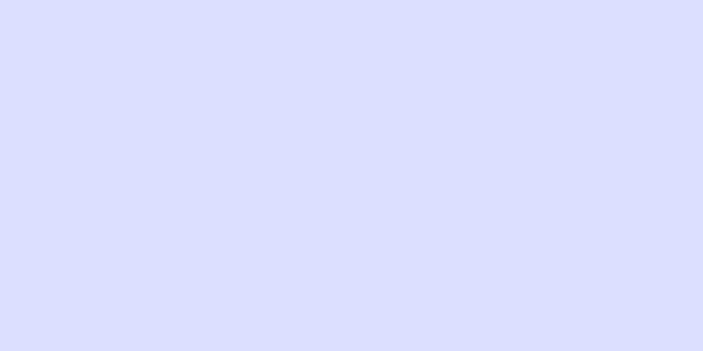
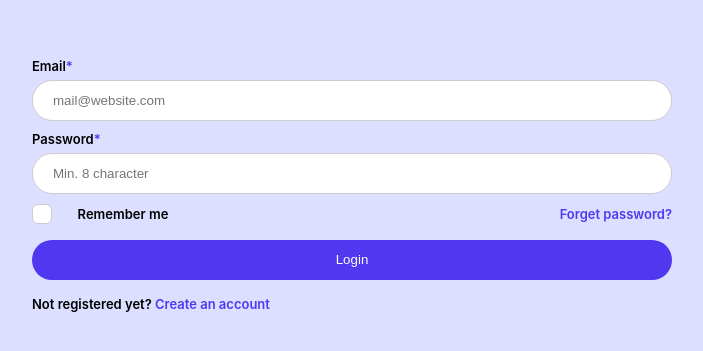
Before and after one commit to kgergo99/syncee_login_test, a React (Create React App) app in the folder login_app/: page / in a window 1280 px wide. Shown: the part 215-566 px from the top of the page, without its empty margins (288-991 px from the left). Built offline with nearby package versions, Linux system fonts and the light colour scheme.

Commit message:
Basic login form created

```diff
--- a/login_app/src/assets/global.css
+++ b/login_app/src/assets/global.css
@@ -1,7 +1,15 @@
+* {
+  --accent-color: rgb(81, 55, 240);
+}
+
 *, *::after, *::before {
   box-sizing: border-box;
 }
 
+html {
+  font-family: -apple-system, BlinkMacSystemFont, "Segoe UI", "Roboto", "Oxygen", "Ubuntu", "Cantarell", "Fira Sans", "Droid Sans", "Helvetica Neue", sans-serif;
+
+}
 
 body {
   margin: 0;
@@ -10,3 +18,8 @@ body {
 
   background-color: rgb(220, 223, 255);
 }
+
+a {
+  text-decoration: none;
+  color: var(--accent-color);
+}
--- /dev/null
+++ b/login_app/src/components/LoginForm.js
@@ -0,0 +1,135 @@
+import { useState } from "react";
+import styled from "styled-components";
+
+const FormContainer = styled.div`
+    font-size: 13px;
+    font-weight: 600;
+    display: flex;
+    flex-direction: column;
+    align-items: center;
+    justify-content: center;
+    min-height: 100vh;
+`;
+
+const Form = styled.form`
+    display: flex;
+    flex-direction: column;
+    align-items: left;
+
+    width: 50%;
+`;
+
+const Input = styled.input`
+    margin-top: 0.8vh;
+    margin-bottom: 1.2vh;
+    padding: 12px 20px;
+    border: 1px solid #ccc;
+    border-radius: 20px;
+`;
+
+const CheckboxContainer = styled.div`
+    display: flex;
+    align-items: center;
+    justify-content: space-between;
+
+`;
+const CheckboxConnector = styled.div`
+    display: flex;
+    align-items: center;
+    justify-content: space-around;
+    gap: 0px 2vw;
+`;
+
+
+const CheckboxLabel = styled.label`
+`;
+
+const Link = styled.a`
+`;
+
+const Checkbox = styled.input`
+    margin 0px;
+    margin-right: 1.8vw;
+
+    opacity: 0;
+    position: absolute;
+
+`;
+
+const CustomCheckbox = styled.div`
+    width: 15px;
+    height: 15px;
+    padding: 9px;
+    border: 1px solid #ccc;
+    border-radius: 6px;
+    background-color: ${props => (props.checked ? "var(--accent-color)" : "white")};
+    display: flex;
+    align-items: center;
+    justify-content: center;
+    cursor: pointer;
+`;
+
+const ColorizedSpan = styled.span`
+  color: var(--accent-color);
+`;
+
+const Button = styled.button`
+    margin-top: 2vh;
+    margin-bottom: 2vh;
+    padding: 1.6vh;
+    background-color: var(--accent-color);
+    color: #fff;
+    border: none;
+    border-radius: 25px;
+    cursor: pointer;
+`;
+
+function LoginForm() {
+    const [email, setEmail] = useState("");
+    const [password, setPassword] = useState("");
+    const [rememberMe, setRememberMe] = useState("");
+    const [error, setError] = useState("");
+
+    return (
+      <FormContainer>
+        <Form>
+            <label htmlFor="email">Email<ColorizedSpan>*</ColorizedSpan></label>
+            <Input
+                id="email"
+                className="email"
+                type="email"
+                placeholder="mail@website.com"
+                onChange={ (e) => setEmail(e.target.value) }
+            />
+            <label htmlFor="password">Password<ColorizedSpan>*</ColorizedSpan></label>
+            <Input
+                id="pwd"
+                className="pwd"
+                type="password"
+                placeholder="Min. 8 character"
+                onChange={ (e) => setPassword(e.target.value) }
+            />
+            <CheckboxContainer>
+                <CheckboxConnector>
+                    <Checkbox
+                        type="checkbox"
+                        id="rememberMe"
+                        onChange={(e) => setRememberMe(e.target.checked)}
+                    />
+                    <CustomCheckbox checked={rememberMe}>
+                        {rememberMe && <span style={{ color: "white" }}>&#10003;</span>}
+                    </CustomCheckbox>
+                    <CheckboxLabel htmlFor="rememberMe">Remember me</CheckboxLabel>
+                </CheckboxConnector>
+                <Link href="">Forget password?</Link>
+            </CheckboxContainer>
+            <Button type="submit">Login</Button>
+            <div>
+                Not registered yet? <a href="">Create an account</a>
+            </div>
+        </Form>
+      </FormContainer>
+    );
+  }
+
+  export default LoginForm;
--- a/login_app/src/pages/LoginPage.js
+++ b/login_app/src/pages/LoginPage.js
@@ -1,8 +1,14 @@
+import LoginForm from "../components/LoginForm";
 
 function LoginPage() {
     return (
-      <div className="">
-
+      <div className="loginpage-container">
+        {/* <SynceeLogo/> */}
+        {/* <LoginHeaderText/> */}
+        {/* <GoogleButton/> */}
+        {/* <LoginSeparator></LoginSeparator> */}
+        <LoginForm></LoginForm>
+        {/* <LoginImage></LoginImage> */}
       </div>
     );
   }
```
